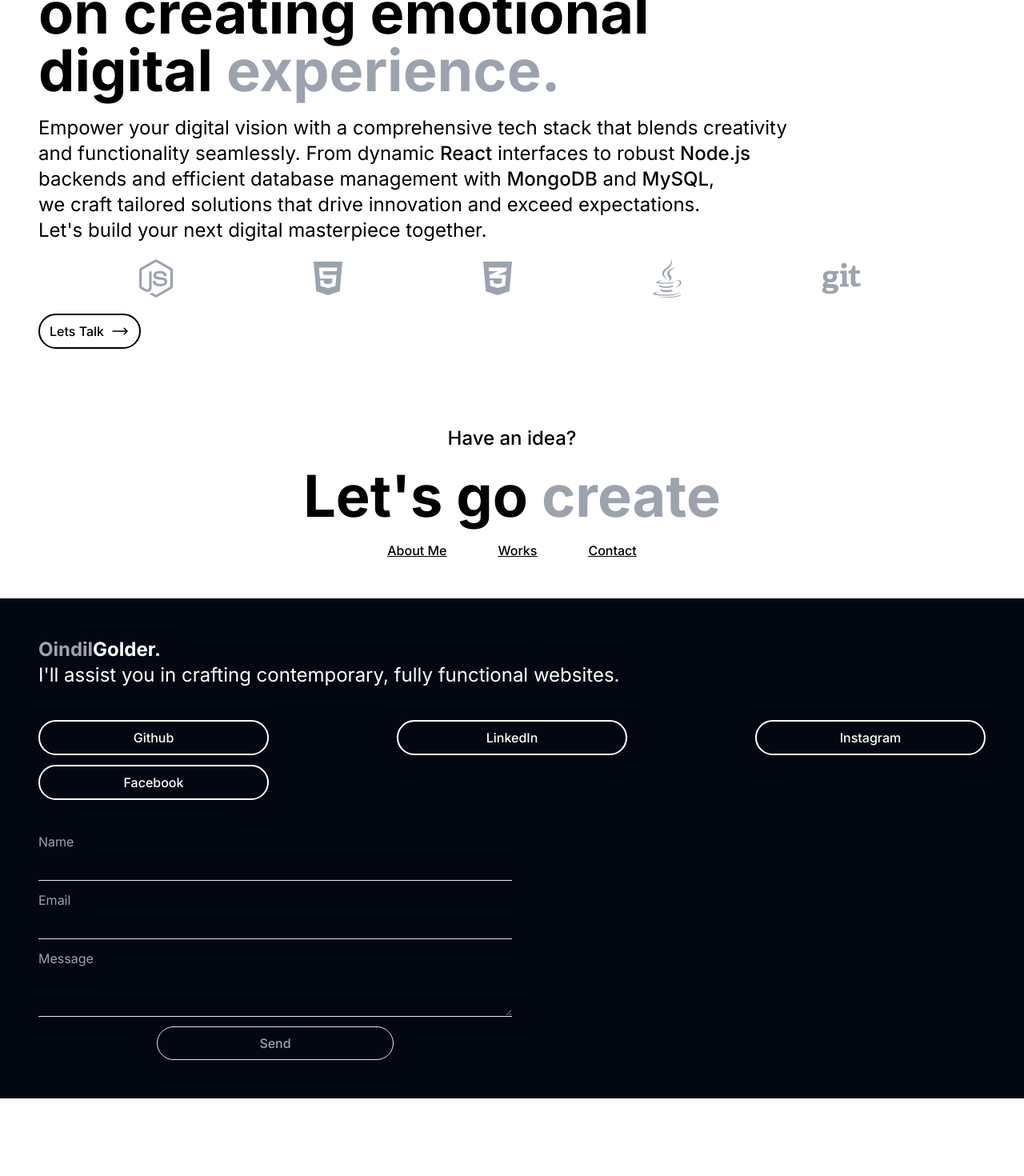
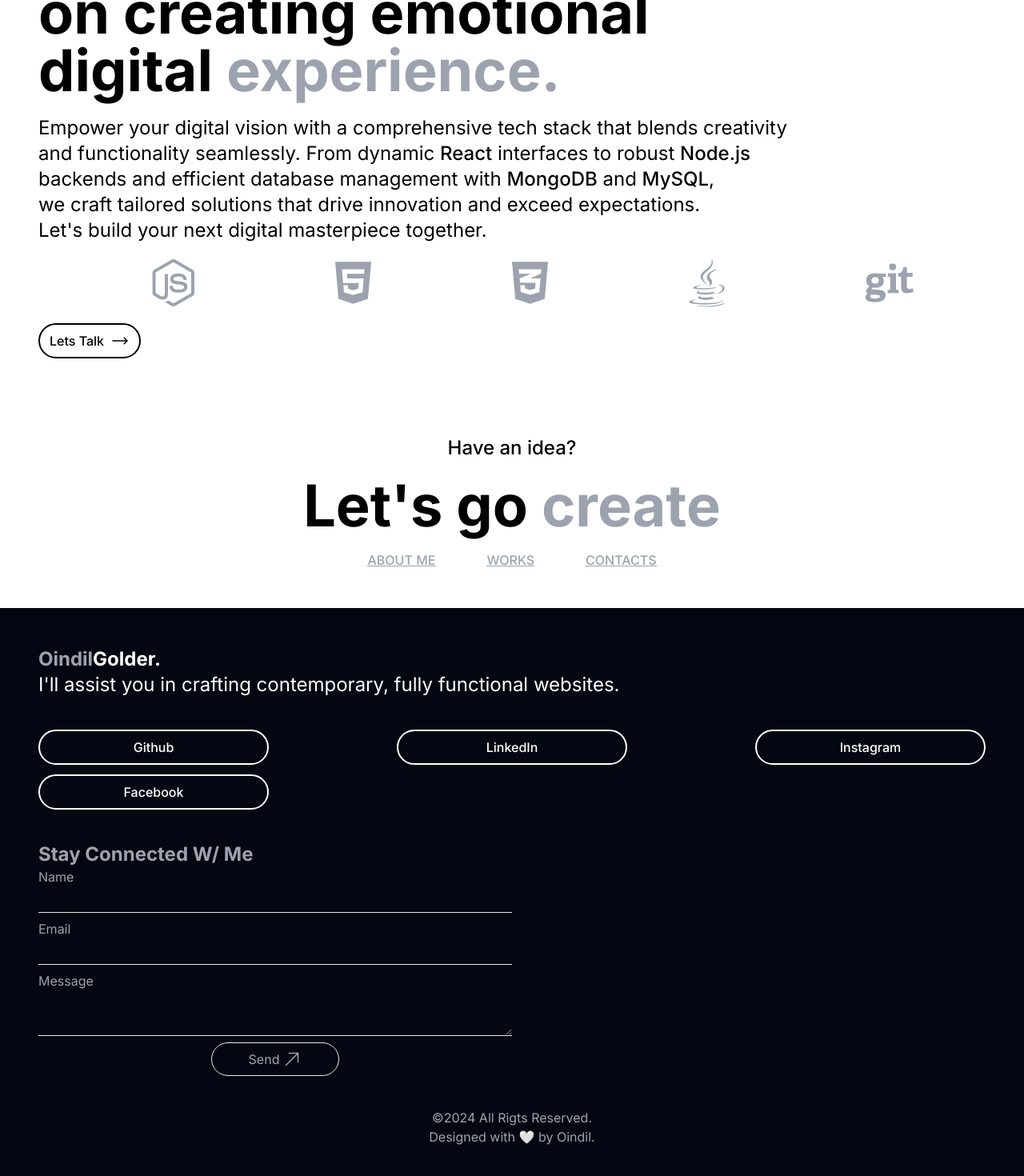
Before and after one commit to OINDIL/og-portfolio, a React (Vite) app: page / in a window 1280 px wide. Shown: the part 2883-4353 px from the top of the page at 80% size. Before the commit the page ends 4256 px from the top, so only its background shows below. Built offline with nearby package versions, Linux system fonts and the light colour scheme.

Commit message:
[added]: some changes

```diff
--- a/src/Components/Large Components/Homepage.jsx
+++ b/src/Components/Large Components/Homepage.jsx
@@ -56,7 +56,7 @@ function Homepage() {
 
                     <p className='sm:text-2xl text-xl'>Empower your digital vision with a comprehensive tech stack that blends creativity<br /> and functionality seamlessly. From dynamic <span className='font-medium'>React</span> interfaces to robust <span className='font-medium'>Node.js</span><br /> backends and efficient database management with <span className='font-medium'>MongoDB</span> and <span className='font-medium'>MySQL</span>,<br /> we craft tailored solutions that drive innovation and exceed expectations.<br /> Let's build your next digital masterpiece together.</p>
                     <Marquee gradient={true} gradientColor='white' gradientWidth={10}>
-                        <div className="overflow-hidden sm:text-5xl text-3xl text-gray-400 flex sm:gap-44 gap-10">
+                        <div className="overflow-hidden sm:text-6xl text-4xl text-gray-400 flex sm:gap-44 gap-10">
                             <i className="fa-brands fa-react max-w-none"></i>
                             <i className="fa-brands fa-js max-w-none"></i>
                             <i className="fa-brands fa-node-js max-w-none"></i>
@@ -75,9 +75,9 @@ function Homepage() {
                     <p className='sm:text-2xl text-xl font-medium'>Have an idea?</p>
                     <p className='sm:text-7xl text-5xl font-bold'>Let's go <span className="text-gray-400">create</span></p>
                     <nav className='flex justify-center space-x-16 font-medium underline'>
-                        <a href='/'>About Me</a>
-                        <a href='/'>Works</a>
-                        <a href='/'>Contact</a>
+                        <a href='/' className='hover:text-black text-gray-400 transition ease-linear duration-300'>ABOUT ME</a>
+                        <a href='/' className='hover:text-black text-gray-400 transition ease-linear duration-300'>WORKS</a>
+                        <a href='/' className='hover:text-black text-gray-400 transition ease-linear duration-300'>CONTACTS</a>
                     </nav>
                 </div>
                 {/* FOOTER */}
@@ -95,9 +95,11 @@ function Homepage() {
                             </div>
                         ))}
                     </div>
-                    <div className="">
+                    <div>
+                        <p className='text-2xl text-gray-400 font-bold'>Stay Connected W/ Me</p>
                         <ContactForm/>
                     </div>
+                    <p className='text-gray-400 text-center'>&copy;2024 All Rigts Reserved.<br/>Designed with &#129293; by Oindil.</p>
                 </footer>
             </div>
         </div>
--- a/src/Components/Small Components/ContactForm.jsx
+++ b/src/Components/Small Components/ContactForm.jsx
@@ -1,34 +1,54 @@
-import React, { useRef } from 'react'
+import React, { useRef, useState } from 'react'
 import emailjs from '@emailjs/browser'
+import LoadingBar from 'react-top-loading-bar';
+
 function ContactForm() {
+    const [loader, setLoader] = useState(false)
+    const [progress, setProgress] = useState(0)
     const form = useRef();
 
     const sendEmail = (e) => {
         e.preventDefault();
-        emailjs
-            .sendForm('service_naw5khl', 'template_7opvvtl', form.current, {
-                publicKey: 'bFXs4wPx1AxeT1_N1',
-            })
+        setLoader(true)
+        setProgress(10)
+        setProgress(20)
+        setProgress(30)
+        setProgress(40)
+        setProgress(50)
+        setProgress(60)
+        emailjs.sendForm('service_naw5khl', 'template_7opvvtl', form.current, {
+            publicKey: 'bFXs4wPx1AxeT1_N1',
+        })
             .then(
                 () => {
-                    console.log('SUCCESS!');
+
+                    setProgress(70)
+                    setProgress(80)
+                    setProgress(90)
+                    setProgress(100)
                 },
                 (error) => {
+                    setProgress(100)
+                    setLoader(false)
                     console.log('FAILED...', error.text);
                 },
             );
     };
     return (
         <div>
-            <form ref={form} onSubmit={sendEmail} className='flex flex-col font-inter sm:w-1/2 w-full text-gray-400 gap-3'>
+            <form ref={form} onSubmit={sendEmail} className='flex flex-col font-inter sm:w-1/2 w-full text-gray-400 gap-2'>
+                {loader ? <LoadingBar progress={progress} onLoaderFinished={() => setProgress(0)} color='#030712' /> : null}
                 <label className=''>Name</label>
-                <input type="text" name="user_name" className='outline-none bg-inherit border-b' />
+                <input type="text" name="user_name" className='outline-none bg-inherit border-b' required/>
                 <label className=''>Email</label>
-                <input type="email" name="user_email" className='outline-none bg-inherit border-b' />
+                <input type="email" name="user_email" className='outline-none bg-inherit border-b' required/>
                 <label className=''>Message</label>
                 <textarea name="message" className='outline-none bg-inherit border-b' />
                 <center>
-                    <input type="submit" value="Send" className='font-medium border rounded-3xl cursor-pointer hover:bg-white hover:text-black w-1/2 transition ease-linear duration-300 py-2' />
+                    <button type='submit' className='flex justify-center gap-1 border rounded-3xl w-40 p-2 hover:bg-white hover:text-black transition ease-linear duration-300'>Send<svg xmlns="http://www.w3.org/2000/svg" fill="none" viewBox="0 0 24 24" strokeWidth={1.5} stroke="currentColor" className="w-6 h-6">
+                        <path strokeLinecap="round" strokeLinejoin="round" d="m4.5 19.5 15-15m0 0H8.25m11.25 0v11.25" />
+                    </svg>
+                    </button>
                 </center>
             </form>
         </div>
--- a/src/Tailwind/output.css
+++ b/src/Tailwind/output.css
@@ -684,6 +684,14 @@ video {
   gap: 0.75rem;
 }
 
+.gap-4{
+  gap: 1rem;
+}
+
+.gap-1{
+  gap: 0.25rem;
+}
+
 .space-x-16 > :not([hidden]) ~ :not([hidden]){
   --tw-space-x-reverse: 0;
   margin-right: calc(4rem * var(--tw-space-x-reverse));
@@ -706,6 +714,10 @@ video {
 
 .rounded-xl{
   border-radius: 0.75rem;
+}
+
+.rounded-2xl{
+  border-radius: 1rem;
 }
 
 .border-2{
@@ -756,6 +768,14 @@ video {
 
 .p-12{
   padding: 3rem;
+}
+
+.p-6{
+  padding: 1.5rem;
+}
+
+.p-2{
+  padding: 0.5rem;
 }
 
 .px-12{
@@ -849,6 +869,11 @@ video {
 .text-3xl{
   font-size: 1.875rem;
   line-height: 2.25rem;
+}
+
+.text-4xl{
+  font-size: 2.25rem;
+  line-height: 2.5rem;
 }
 
 .font-bold{
```
